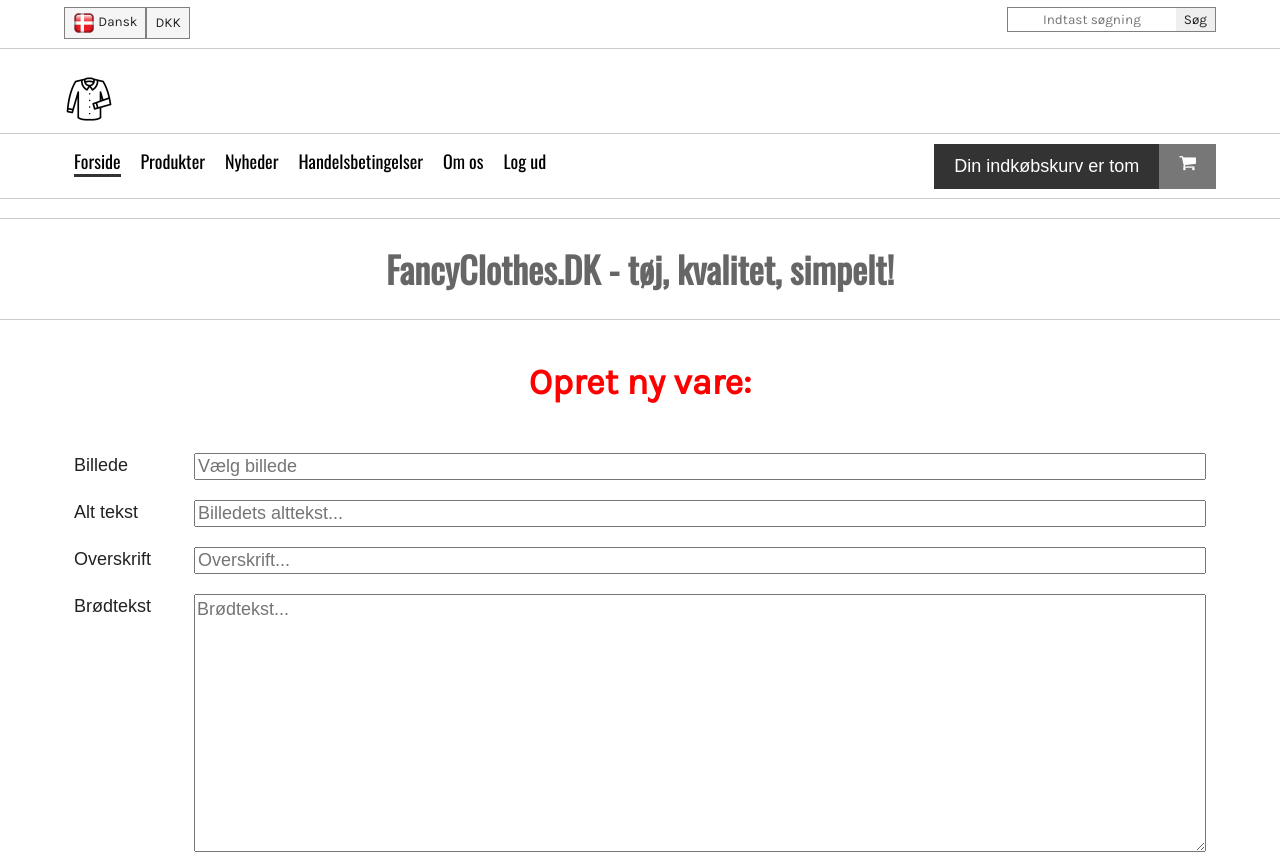
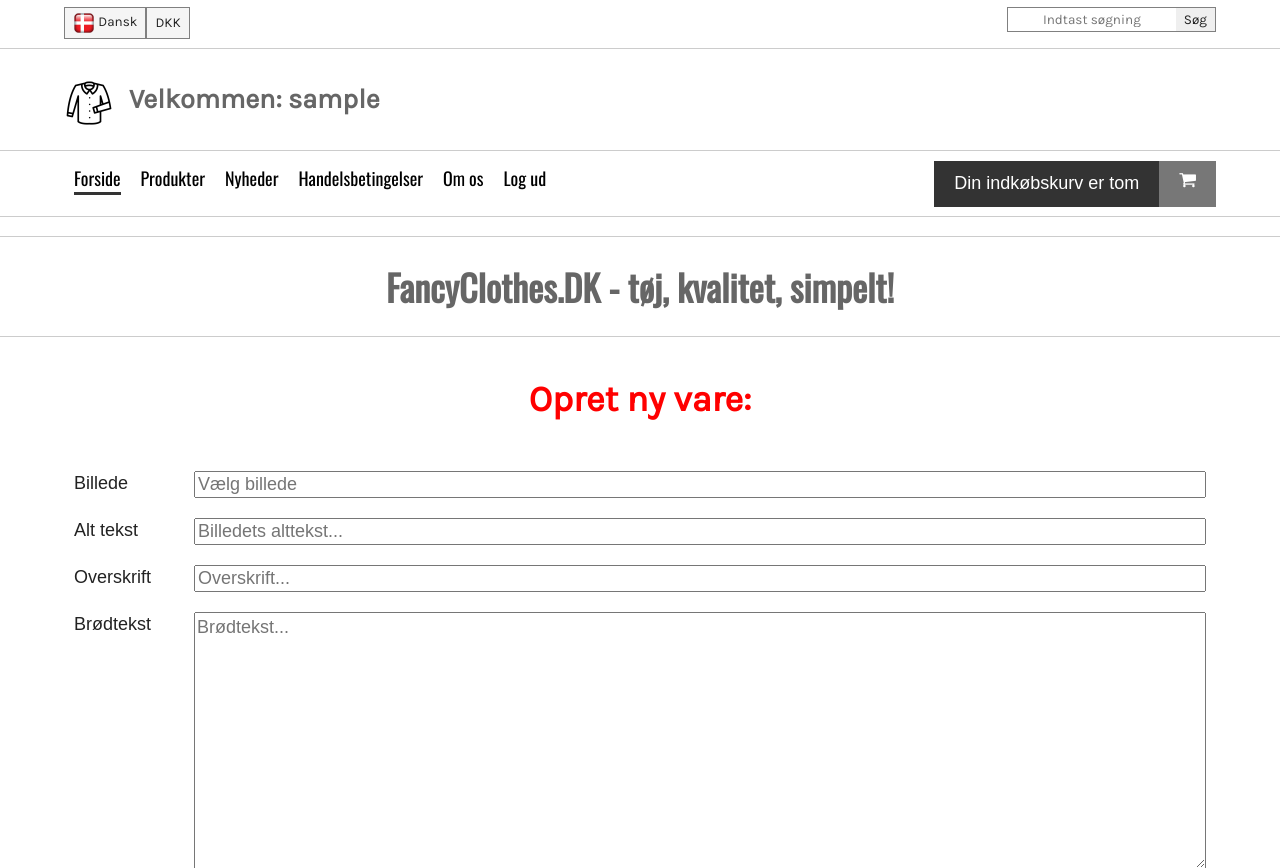
Before and after one commit to gjesing/V31Eksamen, a PHP site: page /index.php in a window 1280 px wide. Shown: the top 868 px of the page. Run offline with PHP 8.4, Linux system fonts and the light colour scheme; the visitor is signed in with stand-in values (Sample User, id 1); data that the repository does not hold is empty.

Commit message:
You now get a welcome message if you are logged in

```diff
--- a/header.php
+++ b/header.php
@@ -51,7 +51,7 @@ if (isset($_SERVER['HTTP_REFERER'])){
     <div class="container home">
         <a href="index.php"><img src="img/homeIcon.png" alt="Forside ikon"></a>
         <!-- Velkomstbesked -->
-        <h2></h2>
+        <h2><?php echo isset($_SESSION['loggedIn']) && $_SESSION['loggedIn'] ? 'Velkommen: ' . $_SESSION['username'] : ''; ?></h2>
     </div>
     <hr>
     <div class="container navbar">
```
